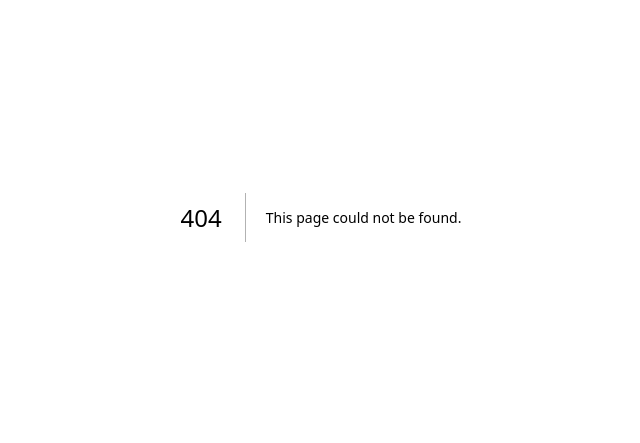
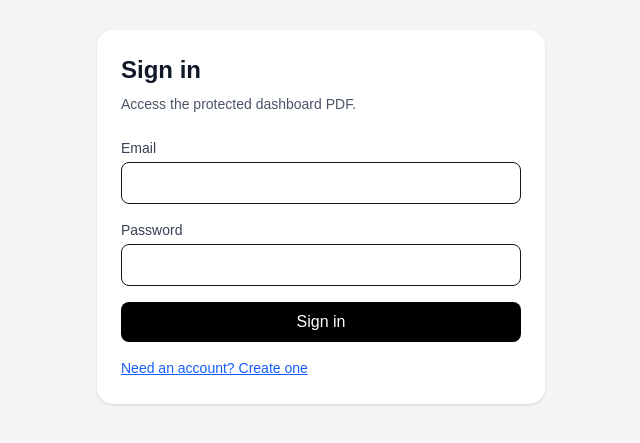
Before and after one commit to fearlessquant-afk/dashboard-web, a Next.js app: page /login in a window 1280 px wide. Before the commit this address had no page. Shown: the part 183-626 px from the top of the page, without its empty margins (319-959 px from the left). Built offline with nearby package versions, Linux system fonts and the light colour scheme; no server answers.

Commit message:
add login protection

```diff
--- /dev/null
+++ b/app/login/page.tsx
@@ -0,0 +1,112 @@
+"use client";
+
+import { useState } from "react";
+import { useRouter } from "next/navigation";
+import { createClient } from "@/lib/supabase/client";
+
+export default function LoginPage() {
+  const router = useRouter();
+  const supabase = createClient();
+
+  const [email, setEmail] = useState("");
+  const [password, setPassword] = useState("");
+  const [isSignUp, setIsSignUp] = useState(false);
+  const [message, setMessage] = useState("");
+
+  async function handleSubmit(e: React.FormEvent) {
+    e.preventDefault();
+    setMessage("");
+
+    if (isSignUp) {
+      const { error } = await supabase.auth.signUp({
+        email,
+        password,
+      });
+
+      if (error) {
+        setMessage(error.message);
+        return;
+      }
+
+      setMessage("Account created. You can now sign in.");
+      return;
+    }
+
+    const { error } = await supabase.auth.signInWithPassword({
+      email,
+      password,
+    });
+
+    if (error) {
+      setMessage(error.message);
+      return;
+    }
+
+    router.push("/");
+    router.refresh();
+  }
+
+  return (
+    <main className="min-h-screen bg-gray-100 flex items-center justify-center p-6">
+      <div className="w-full max-w-md rounded-2xl bg-white p-6 shadow">
+        <h1 className="text-2xl font-bold text-gray-900">
+          {isSignUp ? "Create account" : "Sign in"}
+        </h1>
+
+        <p className="mt-2 text-sm text-gray-600">
+          Access the protected dashboard PDF.
+        </p>
+
+        <form onSubmit={handleSubmit} className="mt-6 space-y-4">
+          <div>
+            <label className="mb-1 block text-sm font-medium text-gray-700">
+              Email
+            </label>
+            <input
+              type="email"
+              className="w-full rounded-lg border px-3 py-2 outline-none"
+              value={email}
+              onChange={(e) => setEmail(e.target.value)}
+              required
+            />
+          </div>
+
+          <div>
+            <label className="mb-1 block text-sm font-medium text-gray-700">
+              Password
+            </label>
+            <input
+              type="password"
+              className="w-full rounded-lg border px-3 py-2 outline-none"
+              value={password}
+              onChange={(e) => setPassword(e.target.value)}
+              required
+            />
+          </div>
+
+          {message && <p className="text-sm text-red-600">{message}</p>}
+
+          <button
+            type="submit"
+            className="w-full rounded-lg bg-black px-4 py-2 text-white hover:bg-gray-800"
+          >
+            {isSignUp ? "Create account" : "Sign in"}
+          </button>
+        </form>
+
+        <button
+          type="button"
+          onClick={() => {
+            setIsSignUp(!isSignUp);
+            setMessage("");
+          }}
+          className="mt-4 text-sm text-blue-600 underline"
+        >
+          {isSignUp
+            ? "Already have an account? Sign in"
+            : "Need an account? Create one"}
+        </button>
+      </div>
+    </main>
+  );
+}
--- /dev/null
+++ b/app/sign-out-button.tsx
@@ -0,0 +1,24 @@
+"use client";
+
+import { useRouter } from "next/navigation";
+import { createClient } from "@/lib/supabase/client";
+
+export default function SignOutButton() {
+  const router = useRouter();
+
+  async function handleSignOut() {
+    const supabase = createClient();
+    await supabase.auth.signOut();
+    router.push("/login");
+    router.refresh();
+  }
+
+  return (
+    <button
+      onClick={handleSignOut}
+      className="rounded-lg border px-4 py-2 text-sm text-gray-700 hover:bg-gray-100"
+    >
+      Sign out
+    </button>
+  );
+}
--- /dev/null
+++ b/lib/supabase/client.ts
@@ -0,0 +1,8 @@
+import { createBrowserClient } from "@supabase/ssr";
+
+export function createClient() {
+  return createBrowserClient(
+    process.env.NEXT_PUBLIC_SUPABASE_URL!,
+    process.env.NEXT_PUBLIC_SUPABASE_ANON_KEY!
+  );
+}
--- /dev/null
+++ b/lib/supabase/server.ts
@@ -0,0 +1,25 @@
+import { createServerClient } from "@supabase/ssr";
+import { cookies } from "next/headers";
+
+export async function createClient() {
+  const cookieStore = await cookies();
+
+  return createServerClient(
+    process.env.NEXT_PUBLIC_SUPABASE_URL!,
+    process.env.NEXT_PUBLIC_SUPABASE_ANON_KEY!,
+    {
+      cookies: {
+        getAll() {
+          return cookieStore.getAll();
+        },
+        setAll(cookiesToSet) {
+          try {
+            cookiesToSet.forEach(({ name, value, options }) =>
+              cookieStore.set(name, value, options)
+            );
+          } catch {}
+        },
+      },
+    }
+  );
+}
```
